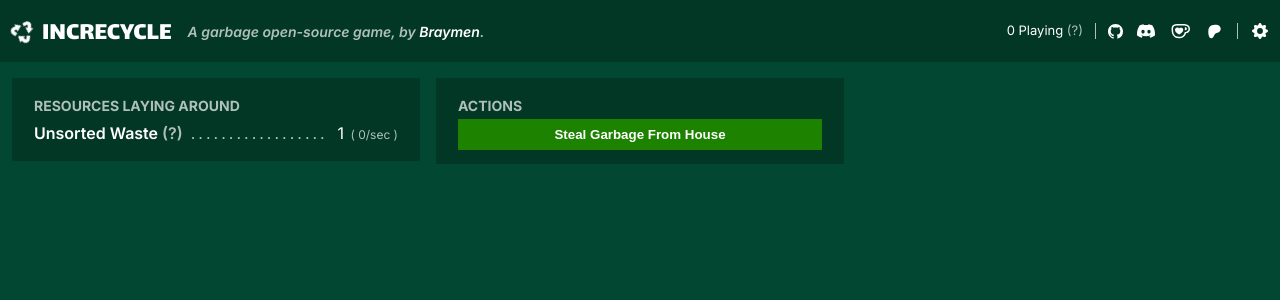
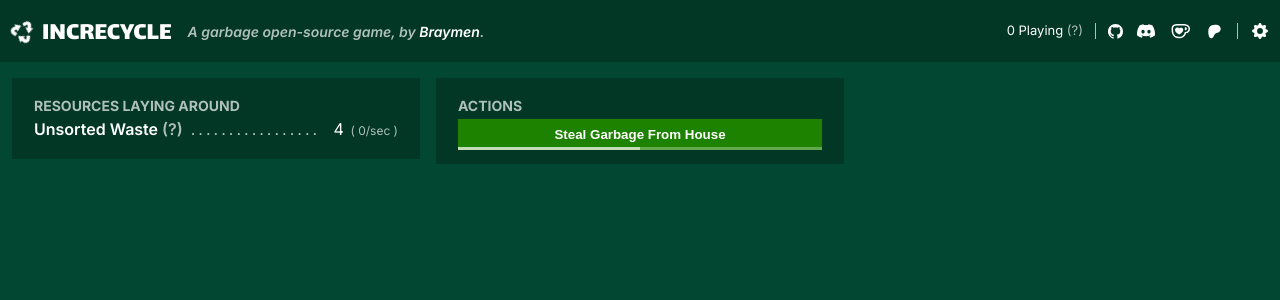
Before and after one commit to braymen/increcycle, a React (Vite) app: page / in a window 1280 px wide. Both pictures are taken after a click on the button "Steal Garbage From House". Shown: the top 300 px of the page. Built offline with nearby package versions, Linux system fonts and the light colour scheme; no server answers.

Commit message:
feat: fast tick, button auto, and more

```diff
--- a/src/scripts/configs.ts
+++ b/src/scripts/configs.ts
@@ -1,6 +1,7 @@
 export const CONFIGS = {
     SYSTEM: {
         TICK_INTERVAL_MS: 1000,
+        FAST_TICK_INTERVAL_MS: 40,
         BULK_BUY_AMOUNTS: [1, 10, 100, 1000],
     },
     UNLOCKS: {
--- a/src/scripts/reducer.ts
+++ b/src/scripts/reducer.ts
@@ -3,11 +3,13 @@ import { getResource, ResourcesJSON, type ResourceKey } from '../content/resourc
 import { getLevel, LevelsJSON, type LevelKey } from '../content/levels'
 import { hasUnlock, UnlocksJSON, type UnlockKey } from '../content/unlocks'
 import { calculateDerived } from './formula'
+import type { ProgressActionKey } from '../ui/components/ProgressActionButton'
 
 // Setting up Game State
 export interface GameState {
     version: number
     lastTick: number
+    lastFastTick: number
     lastSave: number
     money: number
     resources: {
@@ -20,37 +22,50 @@ export interface GameState {
     }[]
     unlocks: string[]
     achievements: string[]
+    actionProgress: {
+        id: string
+        progress: number
+    }
 }
 
 export const initialState = (): GameState => {
     return {
         version: 0,
         lastTick: 0,
+        lastFastTick: 0,
         lastSave: 0,
         money: 0,
         resources: [],
         levels: [],
         unlocks: [],
         achievements: ['Unsorted Trash I'],
+        actionProgress: {
+            id: '',
+            progress: 0,
+        },
     }
 }
 
 // Action Types
 export const GameActionKeys = {
     TICK: 'TICK',
+    FAST_TICK: 'FAST_TICK',
     CHANGE_MONEY: 'CHANGE_MONEY',
     CHANGE_RESOURCE: 'CHANGE_RESOURCE',
     CHANGE_LEVEL: 'CHANGE_LEVEL',
     UNLOCK: 'UNLOCK',
+    CHANGE_ACTION: 'CHANGE_ACTION',
 } as const
 
 // Action Payloads
 type GameActionPayloads = {
     [GameActionKeys.TICK]: { now: number }
+    [GameActionKeys.FAST_TICK]: { now: number }
     [GameActionKeys.CHANGE_MONEY]: { amount: number }
     [GameActionKeys.CHANGE_RESOURCE]: { key: ResourceKey; amount: number }
     [GameActionKeys.CHANGE_LEVEL]: { key: LevelKey; amount: number }
     [GameActionKeys.UNLOCK]: { key: UnlockKey }
+    [GameActionKeys.CHANGE_ACTION]: { key: ProgressActionKey }
 }
 
 // Action Typing
@@ -102,6 +117,35 @@ export const reducer = (state: GameState, action: GameActions): GameState => {
 
             return { ...state, money: newMoney, resources: [...newResources], lastTick }
         }
+        case GameActionKeys.FAST_TICK: {
+            // Tick Math
+            const { now } = payload
+            if (state.lastFastTick === 0 || now < state.lastFastTick) return { ...state, lastFastTick: now }
+
+            const ticks = Math.floor((now - state.lastFastTick) / CONFIGS.SYSTEM.FAST_TICK_INTERVAL_MS)
+            if (ticks <= 0) return state
+
+            const lastFastTick = state.lastFastTick + ticks * CONFIGS.SYSTEM.FAST_TICK_INTERVAL_MS
+
+            // Action Progress
+            if (state.actionProgress.id !== '') {
+                state.actionProgress.progress += ticks * 5
+                if (state.actionProgress.progress >= 100) {
+                    state.actionProgress.progress = 0
+                    const elementId = 'progress-action-key-' + state.actionProgress.id
+                    const button = document.getElementById(elementId)
+                    if (button) {
+                        button.click()
+                        button.classList.add('pressed')
+                        setTimeout(() => button.classList.remove('pressed'), 100)
+                    }
+                }
+            }
+
+            console.log()
+
+            return { ...state, lastFastTick }
+        }
         case GameActionKeys.CHANGE_MONEY: {
             let newUnlocks: string[] = []
             if (!hasUnlock('Money', state)) newUnlocks = [...newUnlocks, 'Money', 'Logistics']
@@ -147,6 +191,19 @@ export const reducer = (state: GameState, action: GameActions): GameState => {
             if (state.unlocks.includes(payload.key as string)) return state
             return { ...state, unlocks: [...state.unlocks, payload.key as string] }
         }
+        case GameActionKeys.CHANGE_ACTION: {
+            if (payload.key === '') {
+                return { ...state, actionProgress: initialState().actionProgress }
+            } else {
+                return {
+                    ...state,
+                    actionProgress: {
+                        id: payload.key,
+                        progress: 0,
+                    },
+                }
+            }
+        }
         default:
             return state
     }
--- a/src/scripts/sounds.ts
+++ b/src/scripts/sounds.ts
@@ -1,6 +1,7 @@
 var context = new window.AudioContext()
 
 const clickSound = (event: PointerEvent) => {
+    if (!event.isTrusted) return // Skip programmatic clicks (e.g. automated actions)
     if (!(event.target instanceof Element)) return
     const button = event.target.closest('button')
     if (!button) return
--- /dev/null
+++ b/src/ui/components/ProgressActionButton.tsx
@@ -0,0 +1,59 @@
+import { useEffect, useState } from 'react'
+import '../styles/App.css'
+import { useGameState } from '../state/GameContext'
+
+export type ProgressActionKey = '' | 'steal' | 'sift'
+
+interface Props {
+    text: string
+    progress: number
+    callback: Function
+    disabled: boolean
+    progressActionKey: ProgressActionKey
+}
+
+function ProgressActionButton({ text, callback, disabled, progressActionKey }: Props) {
+    const state = useGameState()
+    const focusing = state.actionProgress.id === progressActionKey
+
+    return (
+        <button
+            id={'progress-action-key-' + progressActionKey}
+            disabled={disabled}
+            style={{ width: '100%' }}
+            onClick={() => callback()}
+        >
+            {text}
+            {focusing && !disabled && (
+                <div>
+                    <div
+                        style={{
+                            backgroundColor: 'white',
+                            position: 'absolute',
+                            width: '100%',
+                            height: '3px',
+                            left: 0,
+                            right: 0,
+                            bottom: 0,
+                            opacity: '.3',
+                        }}
+                    ></div>
+                    <div
+                        style={{
+                            backgroundColor: 'white',
+                            position: 'absolute',
+                            width: Math.min(state.actionProgress.progress, 100) + '%',
+                            height: '3px',
+                            left: 0,
+                            right: 0,
+                            bottom: 0,
+                            opacity: '.6',
+                        }}
+                    ></div>
+                </div>
+            )}
+        </button>
+    )
+}
+
+export default ProgressActionButton
--- a/src/ui/components/ResourceLine.tsx
+++ b/src/ui/components/ResourceLine.tsx
@@ -9,7 +9,7 @@ interface Props {
 
 function ResourceLine({ primaryText, amount, ratePerSecond, helperText }: Props) {
     return (
-        <p>
+        <div style={{ marginBottom: '6px' }}>
             <div className="resource-line  fade-in">
                 <div className="resource-line-left">
                     {primaryText}{' '}
@@ -33,7 +33,7 @@ function ResourceLine({ primaryText, amount, ratePerSecond, helperText }: Props)
                     </span>
                 </div>
             </div>
-        </p>
+        </div>
     )
 }
 
--- a/src/ui/state/GameLoop.ts
+++ b/src/ui/state/GameLoop.ts
@@ -6,11 +6,15 @@ export const GameLoop = (dispatch: Dispatch<GameActions>) => {
     useEffect(() => {
         const tick = () => dispatch({ type: GameActionKeys.TICK, payload: { now: Date.now() } })
         tick()
+        const fastTick = () => dispatch({ type: GameActionKeys.FAST_TICK, payload: { now: Date.now() } })
+        fastTick()
 
         const interval = setInterval(tick, CONFIGS.SYSTEM.TICK_INTERVAL_MS)
+        const fastTickInterval = setInterval(fastTick, CONFIGS.SYSTEM.FAST_TICK_INTERVAL_MS)
 
         return () => {
             clearInterval(interval)
+            clearInterval(fastTickInterval)
         }
     }, [dispatch])
 }
--- a/src/ui/styles/HTML.css
+++ b/src/ui/styles/HTML.css
@@ -37,6 +37,7 @@ button {
     padding: 8px 20px;
     border: none;
     font-weight: 800;
+    position: relative;
 }
 
 button:hover {
@@ -44,7 +45,8 @@ button:hover {
     cursor: pointer;
 }
 
-button:active {
+button:active,
+button.pressed {
     background-color: var(--button-color);
     transform: translateY(2px);
 }
--- a/src/ui/views/Actions.tsx
+++ b/src/ui/views/Actions.tsx
@@ -3,6 +3,7 @@ import { getResource, type ResourceKey } from '../../content/resources'
 import Panel from '../components/Panel'
 import { useGameDerived, useGameDispatch, useGameState } from '../state/GameContext'
 import { hasUnlock } from '../../content/unlocks'
+import ProgressActionButton from '../components/ProgressActionButton'
 
 function Actions() {
     const dispatch = useGameDispatch()
@@ -20,28 +21,33 @@ function Actions() {
         <Panel title="Actions">
             <div className="actions">
                 <div className="actions-column">
-                    <button
-                        style={{ width: '100%' }}
-                        onClick={() => dispatch({ type: 'CHANGE_RESOURCE', payload: { key: 'Unsorted Waste', amount: 1 } })}
-                    >
-                        Steal Garbage From House
-                    </button>
+                    <ProgressActionButton
+                        text="Steal Garbage From House"
+                        progress={50}
+                        callback={() => {
+                            dispatch({ type: 'CHANGE_RESOURCE', payload: { key: 'Unsorted Waste', amount: 1 } })
+                            dispatch({ type: 'CHANGE_ACTION', payload: { key: 'steal' } })
+                        }}
+                        disabled={false}
+                        progressActionKey="steal"
+                    />
                 </div>
                 {unlocks.sortAction && (
                     <div className="actions-column  fade-in">
-                        <button
+                        <ProgressActionButton
+                            text="Sift Through Garbage"
                             disabled={getResource('Unsorted Waste', state) <= 0}
-                            style={{ width: '100%' }}
-                            onClick={() => {
+                            progress={50}
+                            callback={() => {
                                 const recyclablesProc = Math.random() < derived.percentRecyclables
                                 let drop: ResourceKey = 'Garbage'
                                 if (recyclablesProc) drop = 'Recyclables'
                                 dispatch({ type: 'CHANGE_RESOURCE', payload: { amount: derived.sortAmount, key: drop } })
                                 dispatch({ type: 'CHANGE_RESOURCE', payload: { amount: -1, key: 'Unsorted Waste' } })
+                                dispatch({ type: 'CHANGE_ACTION', payload: { key: 'sift' } })
                             }}
-                        >
-                            Sift Through Garbage
-                        </button>
+                            progressActionKey="sift"
+                        />
                     </div>
                 )}
                 {unlocks.sellRecyclablesAction && (
--- a/src/ui/views/App.tsx
+++ b/src/ui/views/App.tsx
@@ -35,6 +35,14 @@ function App() {
     useEffect(() => {
         addSoundEvents()
         return () => clearSoundEvents()
+    }, [])
+
+    useEffect(() => {
+        const disableEnterRepeat = (e: KeyboardEvent) => {
+            if (e.key === 'Enter' && e.repeat) e.preventDefault()
+        }
+        document.addEventListener('keydown', disableEnterRepeat, { capture: true })
+        return () => document.removeEventListener('keydown', disableEnterRepeat, { capture: true })
     }, [])
 
     const unlocks = useMemo(() => {
```
